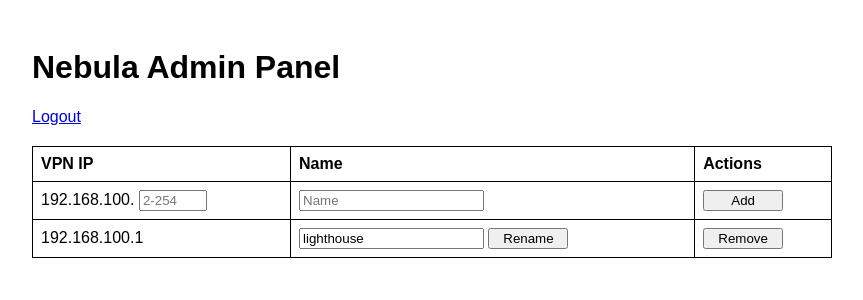
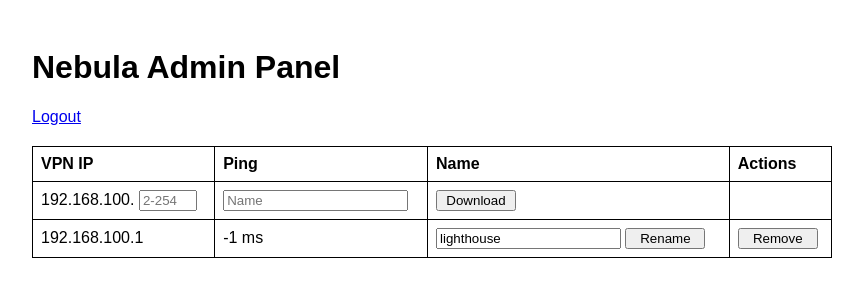
Before and after one commit to nnandrew/polaris, a Flask app: page /admin/ in a window 1280 px wide. Shown: the top 300 px of the page, without its empty margins (208-1071 px from the left). Run offline with Flask 3, Linux system fonts and the light colour scheme; the visitor is signed in with stand-in values (Sample User, id 1); data comes from the database, SQL or seed files in the repository; parts of the project's set-up code (start-up, migrations or seed data) failed here and were passed over.

Commit message:
lighthouse: actually display stuff

```diff
--- a/lighthouse/enrollment-server/app/routes.py
+++ b/lighthouse/enrollment-server/app/routes.py
@@ -42,7 +42,7 @@ def enroll():
         # Manual enrollment via admin panel
         if not flask.session.get('logged_in'):
             return flask.redirect(flask.url_for('main.admin'))
-        group_name = flask.request.args.get('group_name')
+        group_name = flask.request.form.get('group_name')
         if not group_name:
             return flask.redirect(flask.url_for('main.admin'))
         ip_octet = flask.request.form.get('ip_octet')
--- a/lighthouse/enrollment-server/app/templates/admin.html
+++ b/lighthouse/enrollment-server/app/templates/admin.html
@@ -37,6 +37,7 @@
                 <thead>
                     <tr>
                         <th>VPN IP</th>
+                        <th>Ping</th>
                         <th>Name</th>
                         <th>Actions</th>
                     </tr>
@@ -47,19 +48,20 @@
                         <td>
                             <form action="/api/enroll" method="post" style="display:inline;">
                                 <span>192.168.100.</span>
-                                <input type="number" name="ip_octet" min="2" max="254" placeholder="2-254" style="width: 60px;" required>
+                                <input type="number" name="ip_octet" min="2" max="254" placeholder="2-254" style="width: 50px;" required>
                         </td>
                         <td>
                                 <input type="text" name="group_name" placeholder="Name" required>
                         </td>
                         <td>
-                                <button type="submit">Add</button>
+                                <button type="submit">Download</button>
                             </form>
                         </td>
                     </tr>
                     {% for host in hosts %}
                         <tr>
                             <td>{{ host[1] }}</td>
+                            <td>{{ host[3] }} ms</td>
                             <td>
                                 <form action="/admin/rename" method="post" style="display:inline;">
                                     <input type="hidden" name="user_id" value="{{ host[0] }}">
```
